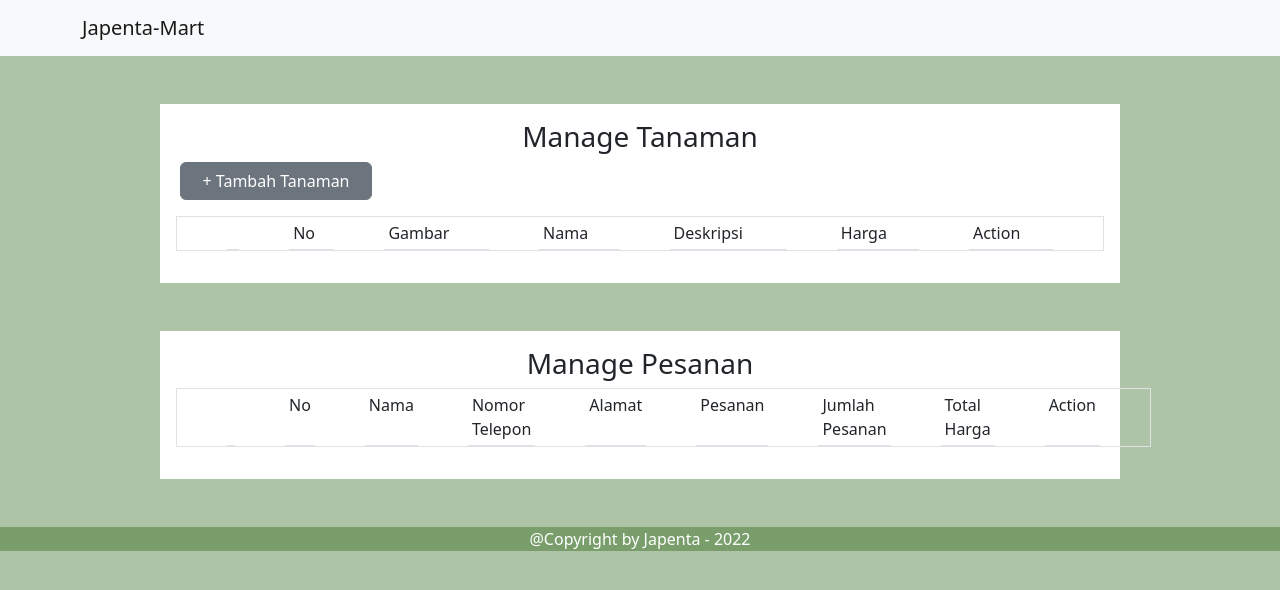
After one commit to eko-rahmat/web-japenta-mart, a PHP site: page /admin.html in a window 1280 px wide. The commit adds this page. Shown: the top 590 px of the page. Run offline with PHP 8.4, Linux system fonts and the light colour scheme.

Commit message:
update admin

```diff
--- /dev/null
+++ b/admin.html
@@ -0,0 +1,80 @@
+<!DOCTYPE html>
+<html lang="en">
+<head>
+    <meta charset="UTF-8">
+    <meta http-equiv="X-UA-Compatible" content="IE=edge">
+    <meta name="viewport" content="width=device-width, initial-scale=1.0">
+    <link rel="stylesheet" href="css/bootstrap.css">
+    <link rel="stylesheet" href="css/style.css">
+    <title>Admin</title>
+</head>
+<body>
+    <header>
+        <nav class="navbar bg-light">
+            <div class="container">
+              <a class="navbar-brand" href="#">Japenta-Mart</a>
+            </div>
+        </nav>
+    </header>
+
+    <section>
+        <div class="container w-75 p-3 mt-5 mb-5" style="background-color: white;">
+            <div class="row">
+                <div class="col text-center">
+                    <h3>Manage Tanaman</h3>
+                </div>
+            </div>
+
+            <div class="row">
+                <a href="tambah.html" class="btn btn-secondary mb-3 ms-3" style="width: 12rem;"> + Tambah Tanaman</a>
+            </div>
+
+            <div class="row">
+                <div class="col">
+                    <table class="border table table-sm">
+                        <th>
+                            <td>No</td>
+                            <td>Gambar</td>
+                            <td>Nama</td>
+                            <td>Deskripsi</td>
+                            <td>Harga</td>
+                            <td>Action</td>
+                        </th>
+                    </table>
+                </div>
+            </div>
+        </div>
+    </section>
+
+    <section>
+        <div class="container w-75 p-3 mt-5 mb-5" style="background-color: white;">
+            <div class="row">
+                <div class="col text-center">
+                    <h3>Manage Pesanan</h3>
+                </div>
+            </div>
+
+            <div class="row">
+                <div class="col">
+                    <table class="border table table-sm">
+                        <th>
+                            <td>No</td>
+                            <td>Nama</td>
+                            <td>Nomor Telepon</td>
+                            <td>Alamat</td>
+                            <td>Pesanan</td>
+                            <td>Jumlah Pesanan</td>
+                            <td>Total Harga</td>
+                            <td>Action</td>
+                        </th>
+                    </table>
+                </div>
+            </div>
+        </div>
+    </section>
+
+    <footer>
+        <p class="text-center">@Copyright by Japenta - 2022</p>
+    </footer>
+</body>
+</html>
--- a/css/style.css
+++ b/css/style.css
@@ -30,6 +30,11 @@ svg{
     font-weight: bold;
 }
 
+table{
+    border-collapse: separate;
+    border-spacing: 50px 0;
+}
+
 footer{
     background-color: #799E6C;
     color: white;
```
Also changed, not shown: invoice.html (+34 -1 lines), tambah.html (added, +45 -0 lines), update.html (added, +45 -0 lines).
